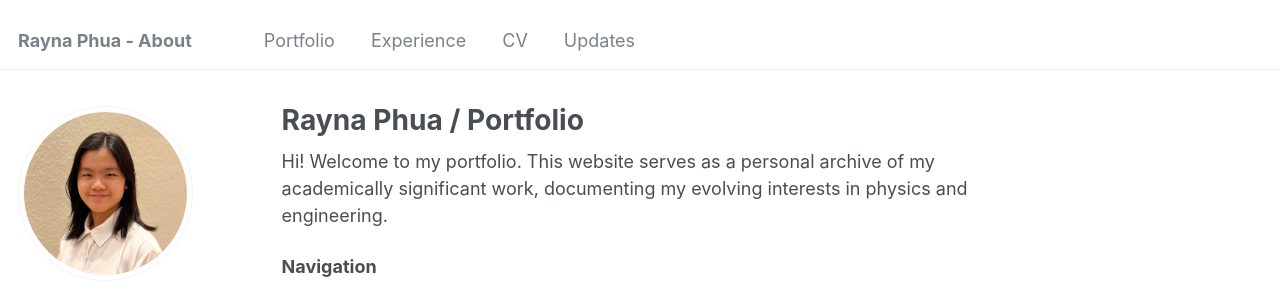
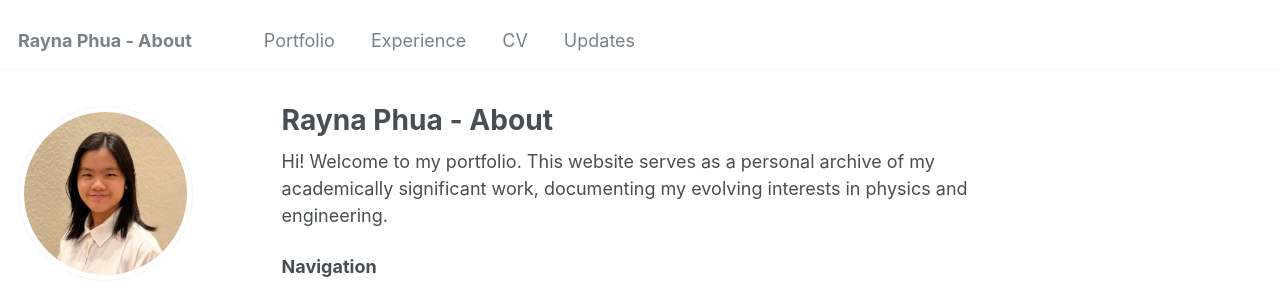
Before and after one commit to alcotticus/alcotticus.github.io, a Jekyll site: the page built from _pages/about.md, in a window 1280 px wide and 900 px high. Shown: the top 292 px of the window. Built offline with Jekyll 4.4.1, drawn with Linux system fonts in a browser that asks for light colours.

```diff
--- a/_pages/about.md
+++ b/_pages/about.md
@@ -1,6 +1,6 @@
 ---
 permalink: /
-title: "Rayna Phua / Portfolio"
+title: "Rayna Phua - About"
 author_profile: true
 redirect_from:
   - /about/
```
Also changed, not shown: _portfolio/chemia.md (+1 -1 lines).
